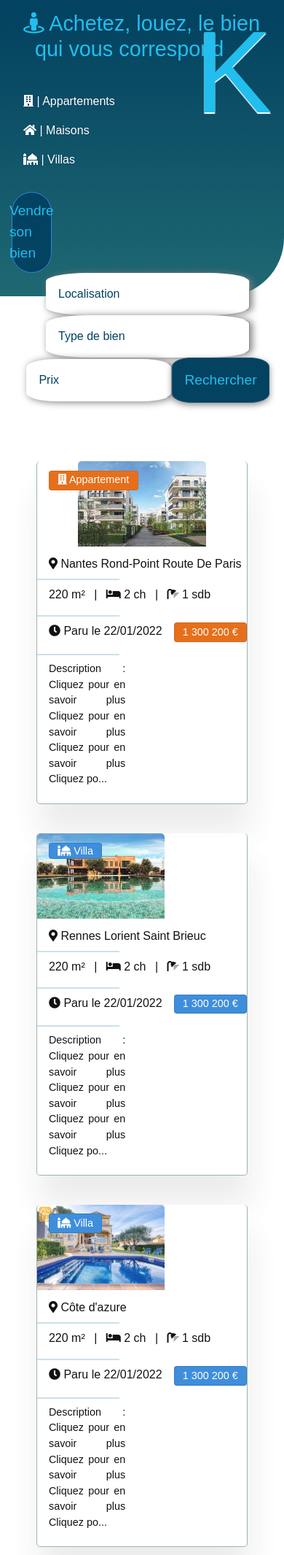
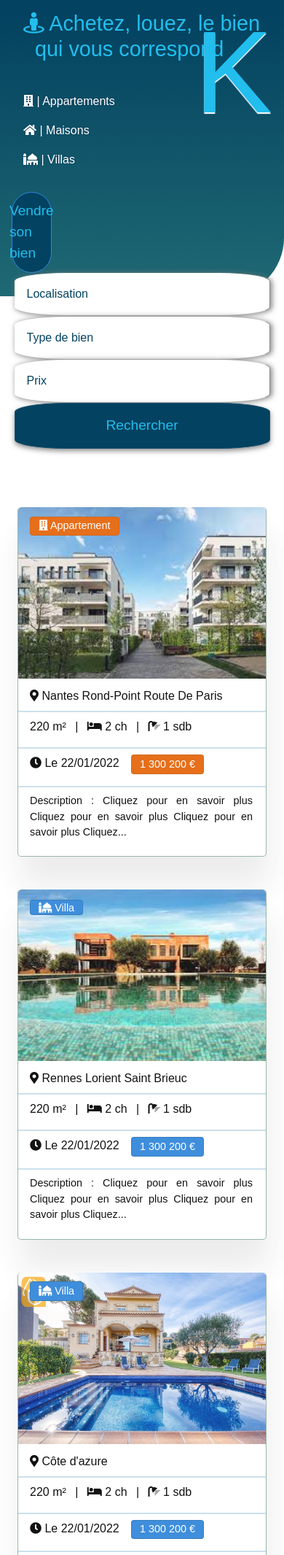
Before and after one commit to TheronBenjamin/AgenceImmo, a Symfony app: template templates/index/index.html.twig in a window 390 px wide; the page is wider, and only the part inside the window is pictured. Shown: the part 137-2268 px from the top of that part at 73% size. Run offline with Twig, Linux system fonts and the light colour scheme; the template is opened without the code that fills it, so the values that code supplies are empty; style sheets or scripts are compiled from the project's sources; some libraries are stand-ins or nearby versions; some web fonts are replaced.

Commit message:
responsive

```diff
--- a/assets/scss/app.scss
+++ b/assets/scss/app.scss
@@ -129,7 +129,10 @@ html body{
         }
     }
     .footer-links li{
-        margin-bottom: 0.4rem;
+        margin-bottom: 0.3rem;
+        &:last-child{
+            margin-bottom: 2rem;
+        }
         &:hover .underline{
             box-shadow: inset 25vw 0 0 0 $light-blue;
         }
@@ -151,12 +154,7 @@ html body{
                 transition: box-shadow linear .7s;
             }
         }
-        li:first-child{
-            margin-top: 0.6rem;
-        }
-        li{
-            margin-bottom: 0.3rem;
-        }
+
     }
 }
 
@@ -265,6 +263,7 @@ html body{
     h1{
         font-size: 9.5rem;
         margin-top: -2.5rem;
+        margin-bottom: 3rem;
         color: $light-blue;
         text-shadow: 0px 2px 1px $white;
     }
@@ -396,6 +395,10 @@ html body{
 /**********************************/
 
 .villa-group{
+    display: grid;
+    grid-template-columns: repeat(auto-fit, minmax(295px,1fr));
+    grid-gap: 5px;
+    margin: 2rem;
     transition: transform 0.5s;
     backface-visibility: hidden;
     .good-type{
@@ -468,7 +471,7 @@ html body{
         hr {
             color: $mid-light-blue;
             z-index: 100;
-            width: 29vw;
+            width:  100%;
             height: 2px;
             margin: 0;
         }
@@ -507,7 +510,7 @@ html body{
         }
     }
     .img-good {
-        width: 29vw;
+        width:  100%;
         max-height: 235px;
         min-height: 235px;
         z-index: 1;
@@ -515,7 +518,7 @@ html body{
         transition: transform ease .5s;
     }
     .good-descritpion{
-        width: 27vw;
+        width: 90%;
         text-align: justify;
     }
 }
@@ -531,20 +534,61 @@ html body{
     }
 }
 
-
-@media screen and (max-width: 720px){
+@media screen and (max-width: 800px) {
     html body {
         .villa-group {
-            .villa-card{
-                .hr{
+            margin: 0rem;
+        }
+    }
+}
 
+
+@media screen and (max-width: 620px){
+    html body {
+        .villa-group {
+            margin: 2rem;
+        }
+        .footer{
+display: flex;
+            justify-content: start;
+            h2,h3,ul{
+                padding-left: 0;
+
+            }
+            .d-flex{
+                flex-direction: column;
+            }
+            hr{
+                //width: ;
+            }
+        }
+
+    }
+}
+
+@media screen and (max-width: 580px){
+    html body {
+        .villa-group {
+            margin: 0rem;
+        }
+        .search-and-sell {
+            margin-left: -1rem;
+            flex-direction: column;
+            input {
+                min-width: 90vw;
+                margin-bottom: .1rem;
+                box-shadow: 2px 1px 7px 1px $light-grey;
+                &:nth-child(3) {
+                    min-width: 90vw;
                 }
             }
-            .img-good {
-                min-width: 45vw;
-                max-width: 45vw;
-                min-height: 30vw;
-                max-height: 30vw;
+
+            button {
+                width: 90vw;
+                box-shadow: inset 0vw 0 0 0 $sea-blue, 0px 3px 7px $light-grey;
+                &:hover {
+                    box-shadow: inset 90vw 0 0 0 $clear-blue, 0px 3px 7px $light-grey;
+                }
             }
         }
     }
--- a/templates/inc/footer.html.twig
+++ b/templates/inc/footer.html.twig
@@ -1,7 +1,7 @@
 <footer class="footer d-block">
-    <div class="d-flex justify-content-around">
+    <div class="d-flex justify-content-around flex-wrap">
         <h1>K</h1>
-            <div class="d-flex justify-content-between mb-4">
+            <div class="d-flex justify-content-start align-items-start mb-4 flex-wrap">
                 <div class="me-4">
                     <h2 class="mb-2">Kenavo Immo <div class="underline"><span></span></div></h2>
                     <ul class="footer-links">
@@ -34,7 +34,6 @@
                         <li><a class="footer-link" href="#">Location villa<div class="underline"></div></a></li>
                     </ul>
                 </div>
-            </div>
                 <div>
                     <h3 class="mb-2">Réseaux sociaux
                         <div class="underline"><span></span></div></h3>
@@ -45,6 +44,7 @@
                     </ul>
                 </div>
             </div>
+        </div>
     <hr class="mt-4">
     <p class="text-center">Kenavo Immo - ©2021 Copyright - 35000 Rennes - 125 avenue Aristide Briand </p>
 </footer>
--- a/templates/index/index.html.twig
+++ b/templates/index/index.html.twig
@@ -35,8 +35,8 @@
         </div>
     </div>
     <div class="ms-4">
-        <div class="villa-group d-flex justify-content-center align-items-center flex-wrap">
-            <div class="me-4 villa-card d-flex align-items-stretch">
+        <div class="villa-group">
+            <div class="me-4 villa-card">
                 <a class="hidden-link" href="#">
                     <p class="d-flex justify-content-start ms-3 mb-2 mt-1 good-type">
                         <span class="ftw-bold text-brown text-good-title me-2">
@@ -60,11 +60,11 @@
                         </p>
                         <hr>
                         <div class="d-flex justify-content-between mt-2">
-                            <span class="ms-3"> <i class="fas fa-clock"></i> Paru le 22/01/2022</span>
+                            <span class="ms-3"> <i class="fas fa-clock"></i> Le 22/01/2022</span>
                             <p class="ms-3 text-brown">1 300 200 €</p>
                         </div>
                         <hr>
-                        <p class="ms-3 mt-2 good-descritpion">Description : Cliquez pour en savoir plus Cliquez pour en savoir plus Cliquez pour en savoir plus Cliquez po... </p>
+                        <p class="ms-3 mt-2 good-descritpion">Description : Cliquez pour en savoir plus Cliquez pour en savoir plus Cliquez pour en savoir plus Cliquez... </p>
                     </div>
                     <p class="discover-link">Cliquez pour en savoir plus </p>
                 </a>
@@ -93,11 +93,11 @@
                         </p>
                         <hr>
                         <div class="d-flex justify-content-between mt-2">
-                            <span class="ms-3"> <i class="fas fa-clock"></i> Paru le 22/01/2022</span>
+                            <span class="ms-3"> <i class="fas fa-clock"></i> Le 22/01/2022</span>
                             <p class="ms-3 text-blue">1 300 200 €</p>
                         </div>
                         <hr>
-                        <p class="ms-3 mt-2 good-descritpion">Description : Cliquez pour en savoir plus Cliquez pour en savoir plus Cliquez pour en savoir plus Cliquez po... </p>
+                        <p class="ms-3 mt-2 good-descritpion">Description : Cliquez pour en savoir plus Cliquez pour en savoir plus Cliquez pour en savoir plus Cliquez... </p>
                     </div>
                     <p class="discover-link">Cliquez pour en savoir plus</p>
                 </a>
@@ -126,11 +126,11 @@
                         </p>
                         <hr>
                         <div class="d-flex justify-content-between mt-2">
-                            <span class="ms-3"> <i class="fas fa-clock"></i> Paru le 22/01/2022</span>
+                            <span class="ms-3"> <i class="fas fa-clock"></i> Le 22/01/2022</span>
                             <p class="ms-3 text-blue">1 300 200 €</p>
                         </div>
                         <hr>
-                        <p class="ms-3 mt-2 good-descritpion">Description : Cliquez pour en savoir plus Cliquez pour en savoir plus Cliquez pour en savoir plus Cliquez po... </p>
+                        <p class="ms-3 mt-2 good-descritpion">Description : Cliquez pour en savoir plus Cliquez pour en savoir plus Cliquez pour en savoir plus Cliquez... </p>
                     </div>
                     <p class="discover-link">Cliquez pour en savoir plus</p>
                 </a>
@@ -159,11 +159,11 @@
                         </p>
                         <hr>
                         <div class="d-flex justify-content-between mt-2">
-                            <span class="ms-3"> <i class="fas fa-clock"></i> Paru le 22/01/2022</span>
+                            <span class="ms-3"> <i class="fas fa-clock"></i> Le 22/01/2022</span>
                             <p class="ms-3 text-blue">1 300 200 €</p>
                         </div>
                         <hr>
-                        <p class="ms-3 mt-2 good-descritpion">Description : Cliquez pour en savoir plus Cliquez pour en savoir plus Cliquez pour en savoir plus Cliquez po... </p>
+                        <p class="ms-3 mt-2 good-descritpion">Description : Cliquez pour en savoir plus Cliquez pour en savoir plus Cliquez pour en savoir plus Cliquez... </p>
                     </div>
                     <p class="discover-link">Cliquez pour en savoir plus</p>
                 </a>
@@ -192,11 +192,11 @@
                         </p>
                         <hr>
                         <div class="d-flex justify-content-between mt-2">
-                            <span class="ms-3"> <i class="fas fa-clock"></i> Paru le 22/01/2022</span>
+                            <span class="ms-3"> <i class="fas fa-clock"></i> Le 22/01/2022</span>
                             <p class="ms-3 text-brown">1 300 200 €</p>
                         </div>
                         <hr>
-                        <p class="ms-3 mt-2 good-descritpion">Description : Cliquez pour en savoir plus Cliquez pour en savoir plus Cliquez pour en savoir plus Cliquez po... </p>
+                        <p class="ms-3 mt-2 good-descritpion">Description : Cliquez pour en savoir plus Cliquez pour en savoir plus Cliquez pour en savoir plus Cliquez... </p>
                     </div>
                     <p class="discover-link">Cliquez pour en savoir plus</p>
                 </a>
@@ -225,11 +225,11 @@
                         </p>
                         <hr>
                         <div class="d-flex justify-content-between mt-2">
-                            <span class="ms-3"> <i class="fas fa-clock"></i> Paru le 22/01/2022</span>
+                            <span class="ms-3"> <i class="fas fa-clock"></i> Le 22/01/2022</span>
                             <p class="ms-3 text-green">1 300 200 €</p>
                         </div>
                         <hr>
-                        <p class="ms-3 mt-2 good-descritpion">Description : Cliquez pour en savoir plus Cliquez pour en savoir plus Cliquez pour en savoir plus Cliquez po... </p>
+                        <p class="ms-3 mt-2 good-descritpion">Description : Cliquez pour en savoir plus Cliquez pour en savoir plus Cliquez pour en savoir plus Cliquez... </p>
                     </div>
                     <p class="discover-link">Cliquez pour en savoir plus</p>
                 </a>
@@ -258,11 +258,11 @@
                         </p>
                         <hr>
                         <div class="d-flex justify-content-between mt-2">
-                            <span class="ms-3"> <i class="fas fa-clock"></i> Paru le 22/01/2022</span>
+                            <span class="ms-3"> <i class="fas fa-clock"></i> Le 22/01/2022</span>
                             <p class="ms-3 text-green">1 300 200 €</p>
                         </div>
                         <hr>
-                        <p class="ms-3 mt-2 good-descritpion">Description : Cliquez pour en savoir plus Cliquez pour en savoir plus Cliquez pour en savoir plus Cliquez po... </p>
+                        <p class="ms-3 mt-2 good-descritpion">Description : Cliquez pour en savoir plus Cliquez pour en savoir plus Cliquez pour en savoir plus Cliquez... </p>
                     </div>
                     <p class="discover-link">Cliquez pour en savoir plus</p>
                 </a>
@@ -291,11 +291,11 @@
                         </p>
                         <hr>
                         <div class="d-flex justify-content-between mt-2">
-                            <span class="ms-3"> <i class="fas fa-clock"></i> Paru le 22/01/2022</span>
+                            <span class="ms-3"> <i class="fas fa-clock"></i> Le 22/01/2022</span>
                             <p class="ms-3 text-green">1 300 200 €</p>
                         </div>
                         <hr>
-                        <p class="ms-3 mt-2 good-descritpion">Description : Cliquez pour en savoir plus Cliquez pour en savoir plus Cliquez pour en savoir plus Cliquez po... </p>
+                        <p class="ms-3 mt-2 good-descritpion">Description : Cliquez pour en savoir plus Cliquez pour en savoir plus Cliquez pour en savoir plus Cliquez... </p>
                     </div>
                     <p class="discover-link">Cliquez pour en savoir plus</p>
                 </a>
```
Lines whose indentation alone changed are shown as unchanged.
